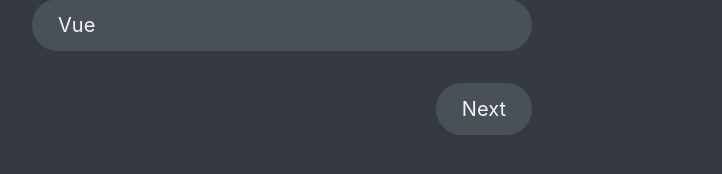
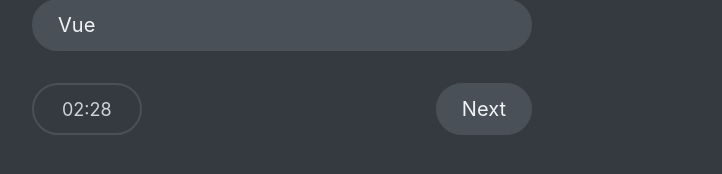
Before and after one commit to ayushblaze/Quizzler, a React (Create React App) app: page / in a window 1280 px wide. Both pictures are taken after a click on the button "Let's start". Shown: the part 566-740 px from the top of the page, without its empty margins (0-722 px from the left). Built offline with nearby package versions, Linux system fonts and the light colour scheme; data requests are answered from the project's data file.

Commit message:
feat(timer): add timer funtionality and end quiz when time runs out

```diff
--- a/public/index.html
+++ b/public/index.html
@@ -24,7 +24,7 @@
       work correctly both with client-side routing and a non-root public URL.
       Learn how to configure a non-root public URL by running `npm run build`.
     -->
-    <title>React App</title>
+    <title>Quizzler | @ayushblaze</title>
   </head>
   <body>
     <noscript>You need to enable JavaScript to run this app.</noscript>
--- a/src/components/App.js
+++ b/src/components/App.js
@@ -8,6 +8,8 @@
 import NextButton from "./NextButton";
 import Progress from "./Progress";
 import FinishScreen from "./FinishScreen";
+import Footer from "./Footer";
+import Timer from "./Timer";
 
 const initialState = {
   questions: [],
@@ -16,7 +18,10 @@
   answer: null,
   points: 0,
   highscore: 0,
+  secondsRemaining: null,
 };
+
+const SECONDS_PER_QUESTION = 10;
 
 function reducer(state, action) {
   switch (action.type) {
@@ -35,10 +40,10 @@
       return {
         ...state,
         status: 'active',
+        secondsRemaining: state.questions.length * SECONDS_PER_QUESTION,
       };
     case 'newAnswer':
       const question = state.questions.at(state.index);
-
       return {
         ...state,
         answer: action.payload,
@@ -56,13 +61,25 @@
         status: 'finished',
         highscore: state.points > state.highscore ? state.points : state.highscore,
       };
+    case 'restart':
+      return {
+        ...initialState,
+        questions: state.questions,
+        status: 'ready',
+      };
+    case 'tick':
+      return {
+        ...state,
+        secondsRemaining: state.secondsRemaining - 1,
+        status: state.secondsRemaining === 0 ? 'finished' : state.status,
+      }
     default:
       throw new Error('Unknown action');
   }
 }
 
 export default function App() {
-  const [{questions, status, index, answer, points, highscore}, dispatch] = useReducer(reducer, initialState);
+  const [{questions, status, index, answer, points, highscore, secondsRemaining}, dispatch] = useReducer(reducer, initialState);
 
   const numQuestions = questions.length;
   const maxPoints = questions.reduce((prev, curr) => prev + curr.points, 0);
@@ -95,15 +112,23 @@
               dispatch={dispatch}
               answer={answer}
             />{" "}
-            <NextButton
-              dispatch={dispatch}
-              index={index}
-              numQuestions={numQuestions}
-            />
+            <Footer>
+              <Timer dispatch={dispatch} secondsRemaining={secondsRemaining} />
+              <NextButton
+                dispatch={dispatch}
+                index={index}
+                numQuestions={numQuestions}
+              />
+            </Footer>
           </>
         )}
         {status === "finished" && (
-          <FinishScreen points={points} maxPoints={maxPoints} highscore={highscore} />
+          <FinishScreen
+            points={points}
+            maxPoints={maxPoints}
+            highscore={highscore}
+            dispatch={dispatch}
+          />
         )}
       </Main>
     </div>
--- /dev/null
+++ b/src/components/Timer.js
@@ -0,0 +1,21 @@
+import { useEffect } from "react";
+
+function Timer({ dispatch, secondsRemaining }) {
+    const mins = Math.floor(secondsRemaining / 60);
+    const seconds = secondsRemaining % 60;
+
+    useEffect(() => {
+        const timerId = setInterval(() => {
+            dispatch({type: 'tick'});
+        }, 1000);
+        return () => clearInterval(timerId);
+    }, [dispatch]);
+
+    return (
+        <div className="timer">
+            {mins < 10 && '0'}{mins}:{seconds < 10 && '0'}{seconds}
+        </div>
+    )
+}
+
+export default Timer;
```
